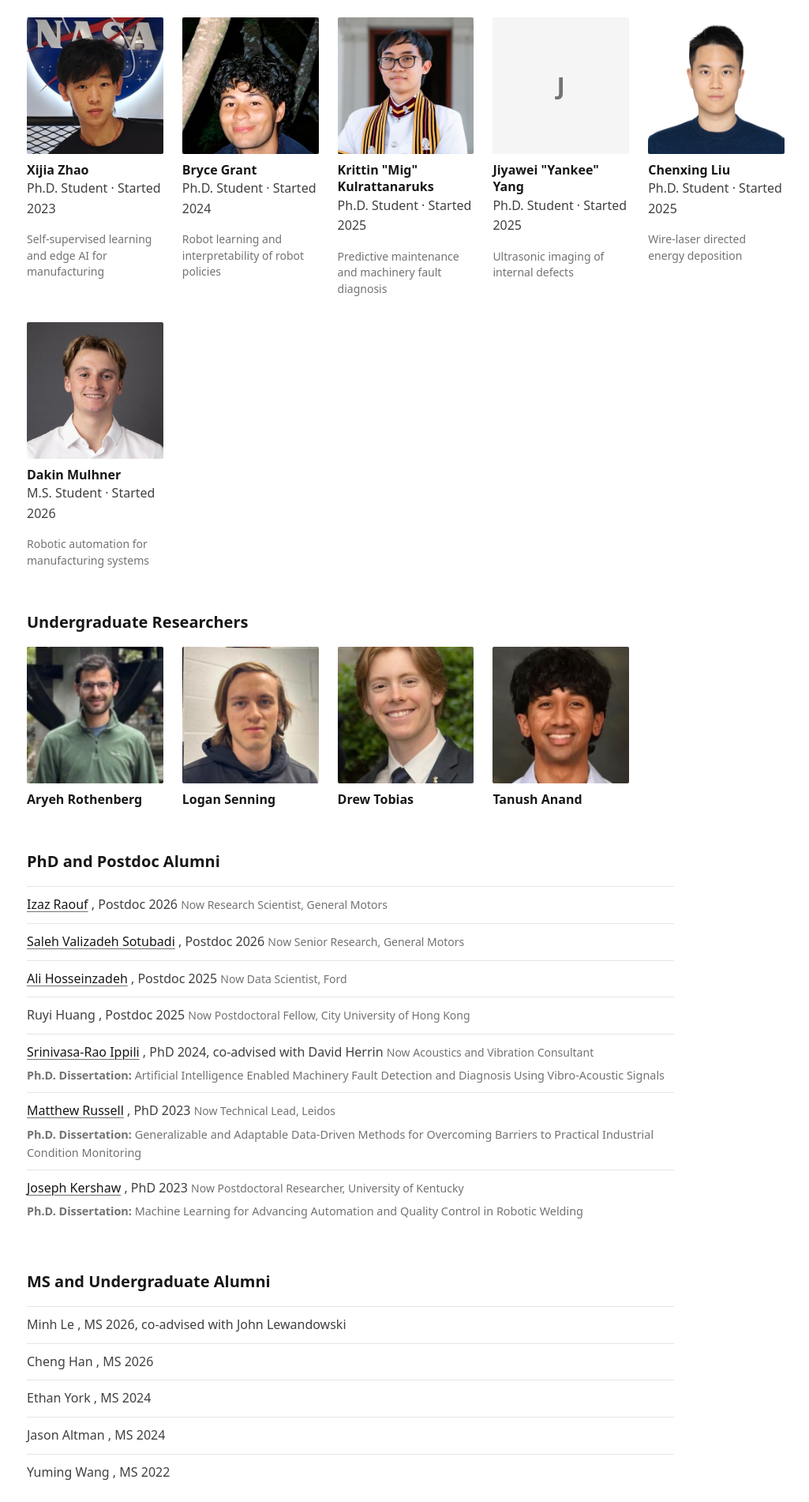
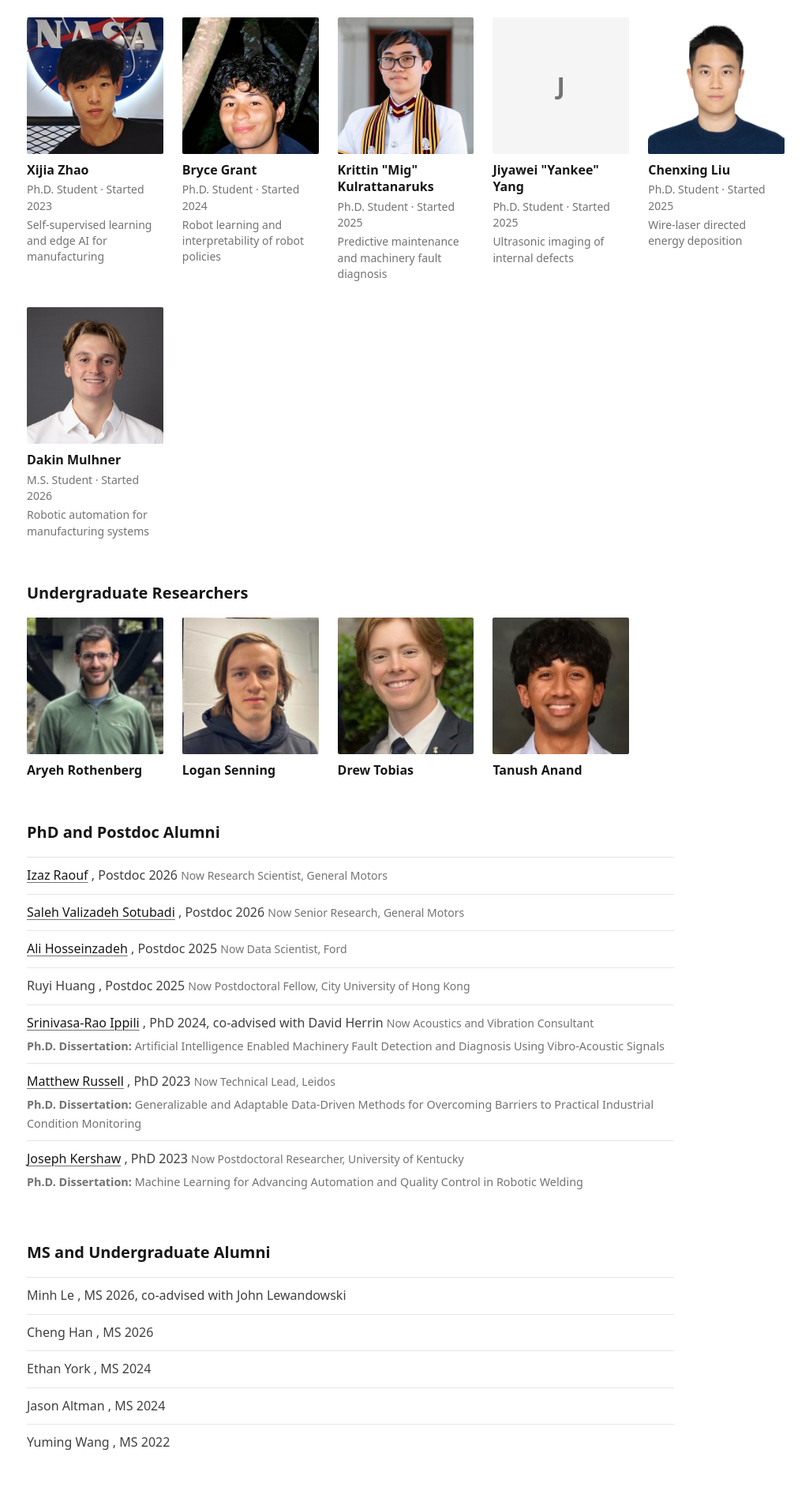
Before and after one commit to CWRU-AISM/CWRU-AISM.github.io, a Jekyll site: the page built from people.html, in a window 1280 px wide. Shown: the part 776-2678 px from the top of the page at 79% size, without its empty margins (126-1151 px from the left). Built offline with Jekyll 4.4.1, drawn with Linux system fonts in a browser that asks for light colours.

Commit message:
Match graduate program styling to student research notes

```diff
--- a/assets/css/site.css
+++ b/assets/css/site.css
@@ -213,7 +213,7 @@ a.tile:focus-visible { outline-offset: -3px; z-index: 1; }
 .avatar { width: 100%; aspect-ratio: 1; object-fit: cover; background: var(--surface); border-radius: var(--radius); margin-bottom: 10px; }
 .avatar-empty { display: grid; place-items: center; font-family: var(--font-display); font-weight: 700; font-size: var(--step-3); color: var(--muted); }
 .person-name { font-weight: 600; line-height: 1.35; display: block; }
-.person-note { color: var(--muted); font-size: var(--step--1); line-height: 1.45; margin: 4px 0 0; }
+.person-meta, .person-note { color: var(--muted); font-size: var(--step--1); line-height: 1.45; margin: 4px 0 0; }
 
 .alumni { list-style: none; margin: 0; padding: 0; max-width: 820px; }
 .alumni li { padding: 10px 0; border-top: 1px solid var(--border); }
```
